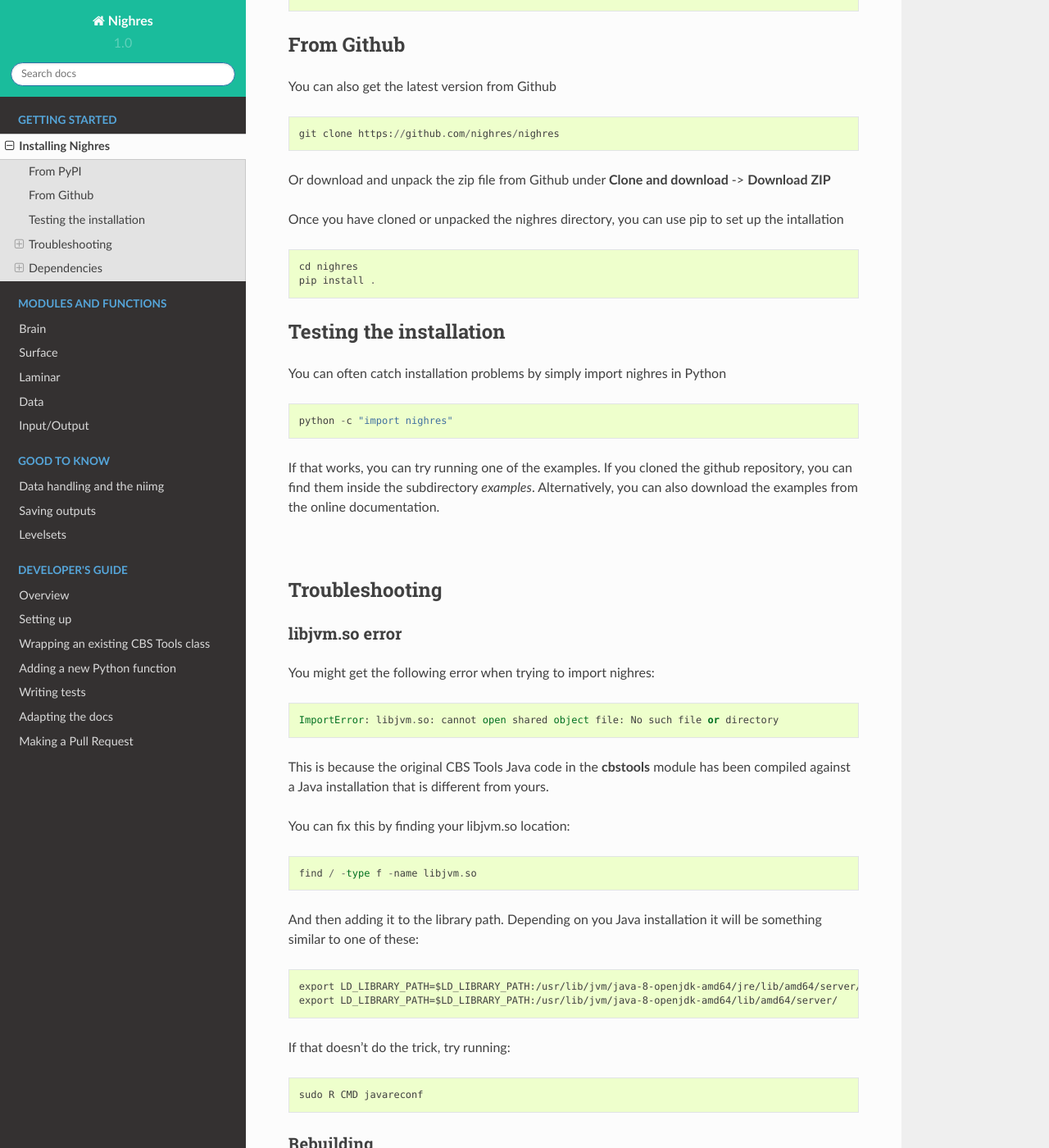
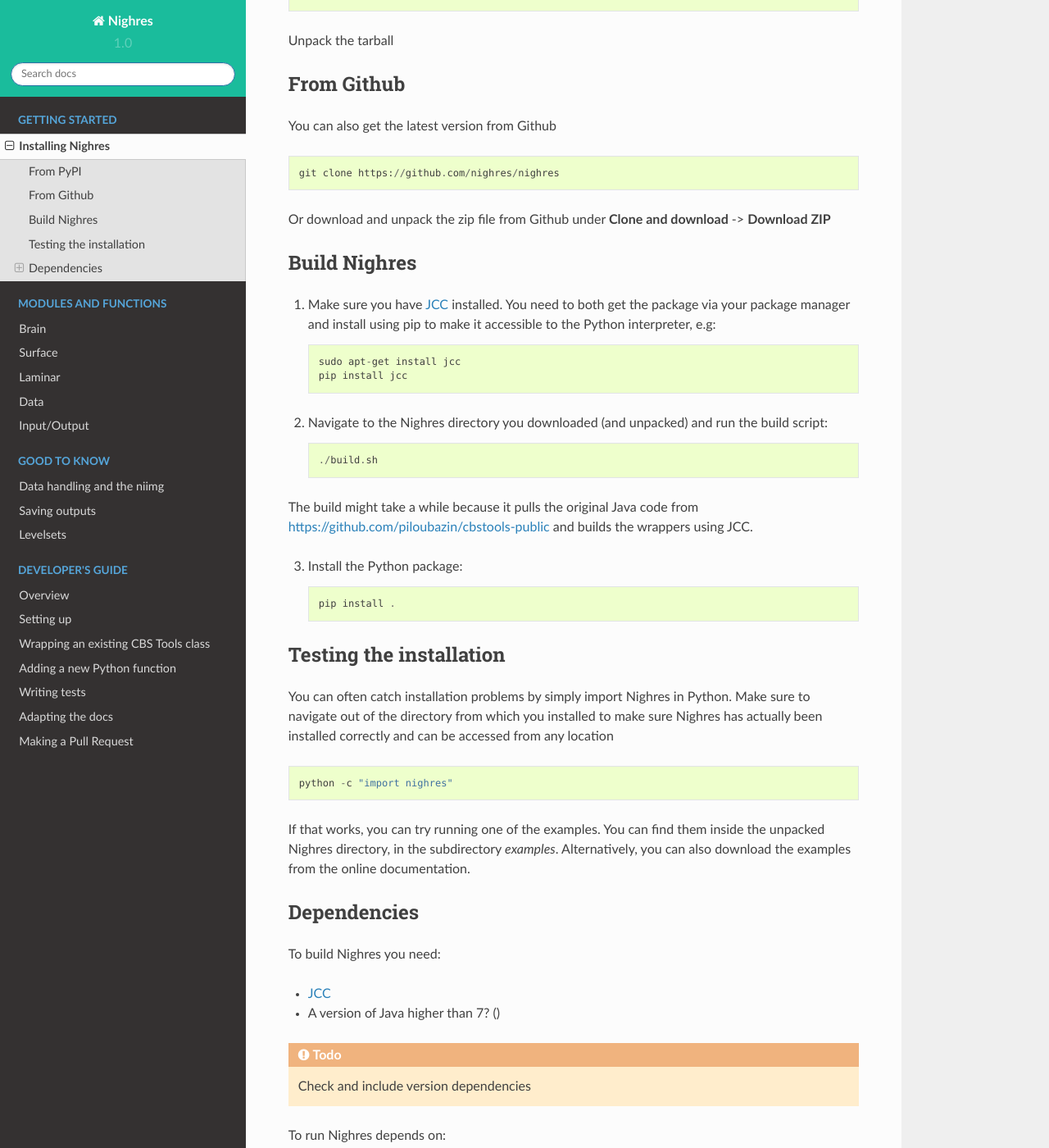
Before and after one commit to nighres/nighres, a Sphinx documentation site: the page built from doc/installation.rst, in a window 1280 px wide and 1400 px high, scrolled down 293 px. Shown: the whole window at 82% size. Built offline with Sphinx 7.4.7 and the Read the Docs theme 2.0.0, drawn with Linux system fonts in a browser that asks for light colours; pages that are not in the unit, such as notebooks, are missing from menus; some of the changed text lies outside the part shown.

Commit message:
updating installation docs

```diff
--- a/doc/installation.rst
+++ b/doc/installation.rst
@@ -7,6 +7,8 @@ From PyPI
 You can install the latest stable release of nighres from PyPI::
 
     pip install nighres
+
+Unpack the tarball
 
 From Github
 ------------
@@ -18,79 +20,100 @@ You can also get the latest version from Github ::
 Or download and unpack the zip file from Github under **Clone and download** ->
 **Download ZIP**
 
-Once you have cloned or unpacked the nighres directory, you can use pip to set up the intallation ::
 
-   cd nighres
-   pip install .
+Build Nighres
+--------------
+1. Make sure you have `JCC <http://jcc.readthedocs.io/en/latest/>`_ installed. You need to both get the package via your package manager and install using pip to make it accessible to the Python interpreter, e.g::
+
+    sudo apt-get install jcc
+    pip install jcc
+
+2. Navigate to the Nighres directory you downloaded (and unpacked) and run the build script::
+
+    ./build.sh
+
+The build might take a while because it pulls the original Java code from
+https://github.com/piloubazin/cbstools-public and builds the wrappers using
+JCC.
+
+3. Install the Python package::
+
+    pip install .
+
+
 
 Testing the installation
 ------------------------
 
-You can often catch installation problems by simply import nighres in Python ::
+You can often catch installation problems by simply import Nighres in Python. Make sure to navigate out of the directory from which you installed to make sure Nighres has actually been installed correctly and can be accessed from any location ::
 
     python -c "import nighres"
 
-If that works, you can try running one of the examples. If you cloned the github repository, you can find them inside the subdirectory *examples*. Alternatively, you can also download the :ref:`examples <examples-index>` from the online documentation.
+If that works, you can try running one of the examples. You can find them inside the unpacked Nighres directory, in the subdirectory *examples*. Alternatively, you can also download the :ref:`examples <examples-index>` from the online documentation.
 
-|
-
-Troubleshooting
-----------------
-
-libjvm.so error
-~~~~~~~~~~~~~~~~
-
-You might get the following error when trying to import nighres::
-
-    ImportError: libjvm.so: cannot open shared object file: No such file or directory
-
-This is because the original CBS Tools Java code in the **cbstools** module has been compiled against a Java installation that is different from yours.
-
-You can fix this by finding your libjvm.so location::
-
-    find / -type f -name libjvm.so
-
-And then adding it to the library path. Depending on you Java installation it will be something similar to one of these::
-
-    export LD_LIBRARY_PATH=$LD_LIBRARY_PATH:/usr/lib/jvm/java-8-openjdk-amd64/jre/lib/amd64/server/
-    export LD_LIBRARY_PATH=$LD_LIBRARY_PATH:/usr/lib/jvm/java-8-openjdk-amd64/lib/amd64/server/
-
-If that doesn't do the trick, try running::
-
-    sudo R CMD javareconf
-
-Rebuilding
-~~~~~~~~~~~
-
-If you the above does not work for you, you might have to
-rebuild the package locally.
-
-1. Make sure you have `JCC <http://jcc.readthedocs.io/en/latest/>`_ installed::
-
-    sudo apt-get install jcc
-
-2. Navigate to the nighres directory and run the build script::
-
-    ./build.sh
-
-The build might take a while because it pulls the original Java code from
-https://github.com/piloubazin/cbstools-public, downloads its dependencies
-*JIST* and *MIPAV*, compiles the Java classes and builds the wrappers using
-JCC.
-
-|
+.. |
+..
+.. Troubleshooting
+.. ----------------
+..
+.. libjvm.so error
+.. ~~~~~~~~~~~~~~~~
+..
+.. You might get the following error when trying to import nighres::
+..
+..     ImportError: libjvm.so: cannot open shared object file: No such file or directory
+..
+.. This is because the original CBS Tools Java code in the **cbstools** module has been compiled against a Java installation that is different from yours.
+..
+.. You can fix this by finding your libjvm.so location::
+..
+..     find / -type f -name libjvm.so
+..
+.. And then adding it to the library path. Depending on you Java installation it will be something similar to one of these::
+..
+..     export LD_LIBRARY_PATH=$LD_LIBRARY_PATH:/usr/lib/jvm/java-8-openjdk-amd64/jre/lib/amd64/server/
+..     export LD_LIBRARY_PATH=$LD_LIBRARY_PATH:/usr/lib/jvm/java-8-openjdk-amd64/lib/amd64/server/
+..
+.. If that doesn't do the trick, try running::
+..
+..     sudo R CMD javareconf
+..
+.. Rebuilding
+.. ~~~~~~~~~~~
+..
+.. If you the above does not work for you, you might have to
+.. rebuild the package locally.
+..
+.. 1. Make sure you have `JCC <http://jcc.readthedocs.io/en/latest/>`_ installed::
+..
+..     sudo apt-get install jcc
+..
+.. 2. Navigate to the nighres directory and run the build script::
+..
+..     ./build.sh
+..
+.. The build might take a while because it pulls the original Java code from
+.. https://github.com/piloubazin/cbstools-public, downloads its dependencies
+.. *JIST* and *MIPAV*, compiles the Java classes and builds the wrappers using
+.. JCC.
+..
+.. |
 
 Dependencies
 ------------
+To build Nighres you need:
+
+* `JCC <http://jcc.readthedocs.io/en/latest/>`_
+* A version of Java higher than 7? ()
 
 .. todo:: Check and include version dependencies
 
-Nighres depends on:
+To run Nighres depends on:
 
 * `Numpy <http://www.numpy.org/>`_
 * `Nibabel <http://nipy.org/nibabel/>`_
 
-These packages are automatically installed by pip when installing nighres.
+These packages are automatically installed when installing Nighres.
 
 
 .. _add-deps:
@@ -102,10 +125,6 @@ Plotting in the examples
 
 * `Nilearn <http://nilearn.github.io/>`_ and its dependencies, if Nilearn is not installed, plotting in the examples will be skipped and you can view the results in any other nifti viewer
 
-Building the Java extensions from source
-
-* `JCC <http://jcc.readthedocs.io/en/latest/>`_
-
 Building the documentation
 
 * `sphinx <http://www.sphinx-doc.org/en/stable/>`_
```
